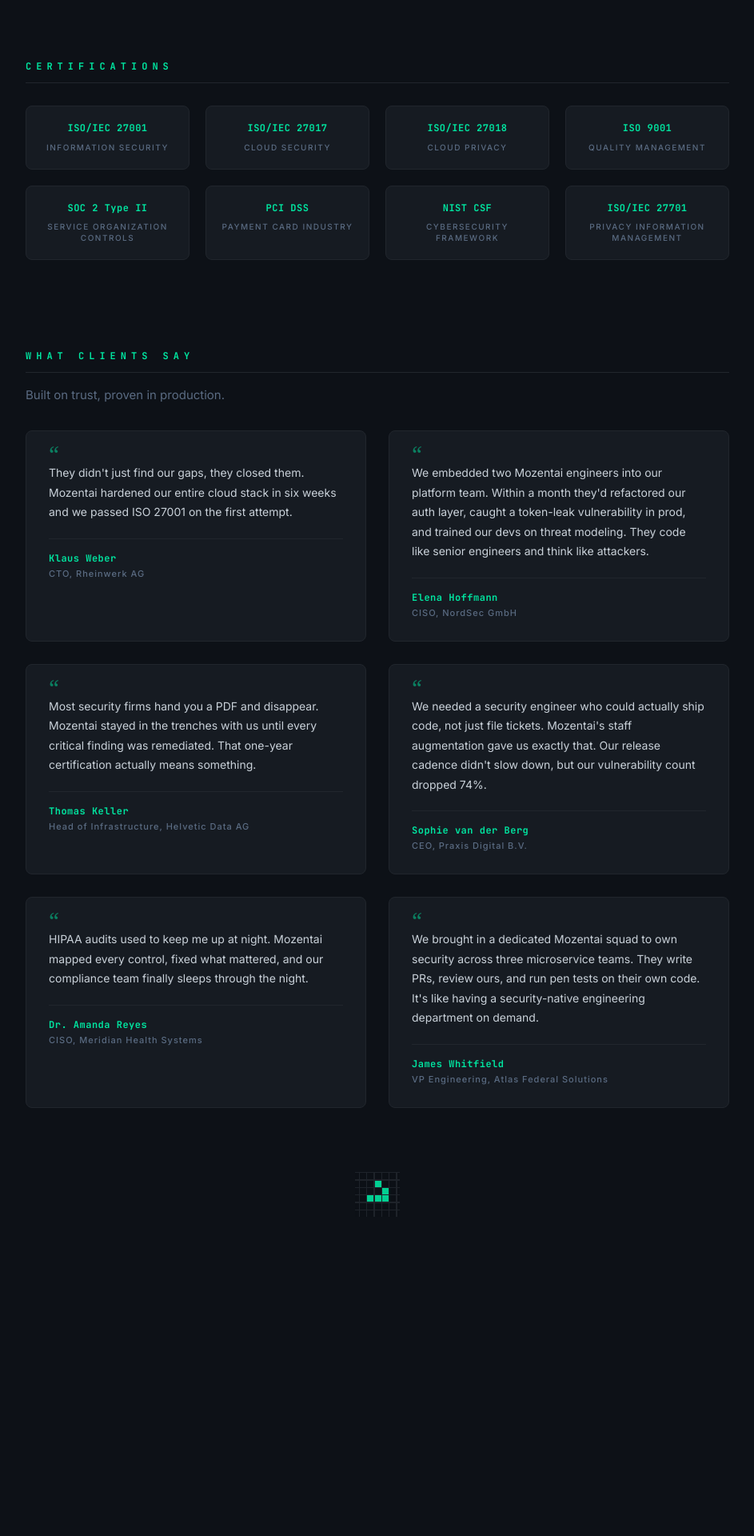
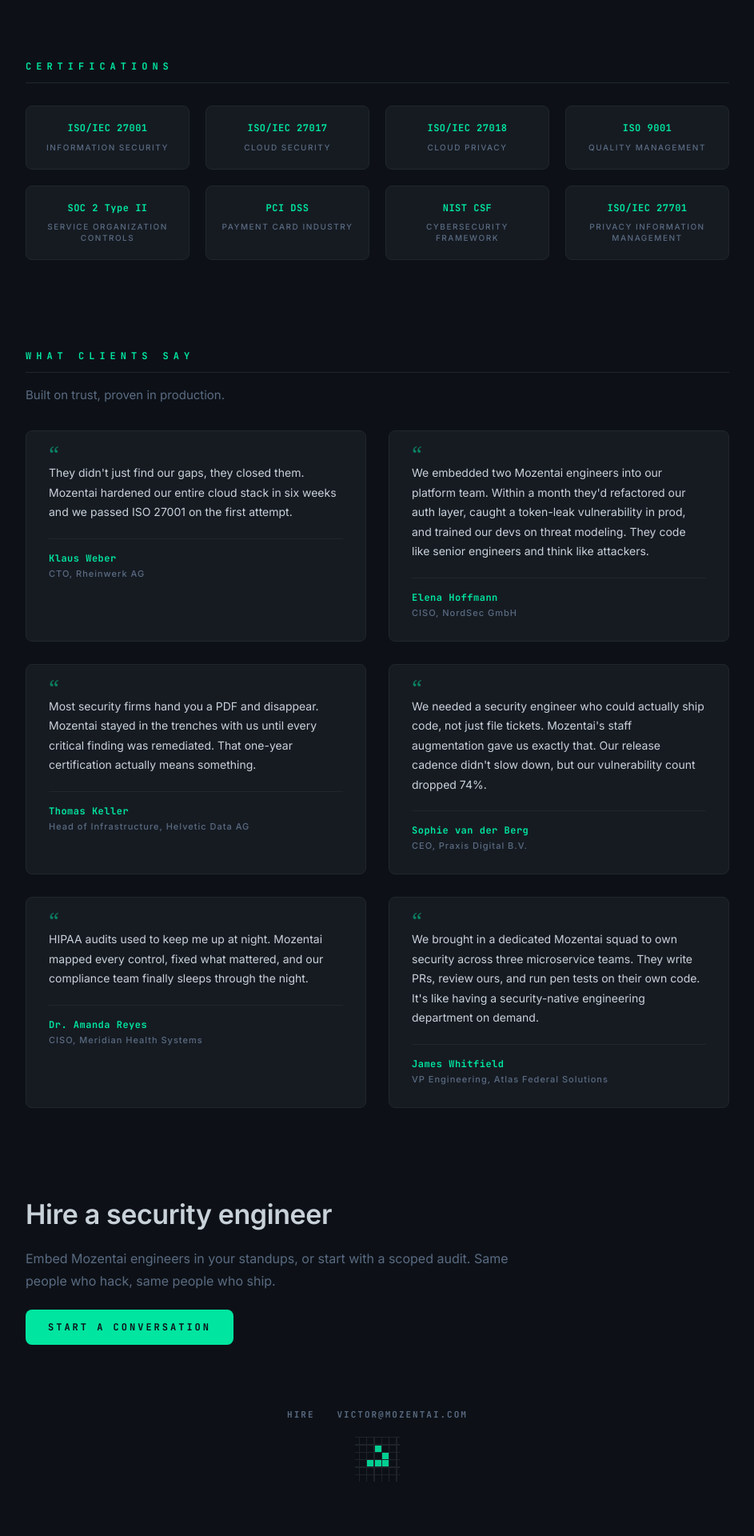
Before and after one commit to Mozentai/mozentai.com, a Jekyll site: the page built from index.md, in a window 1280 px wide. Shown: the part 3114-5034 px from the top of the page at 80% size, without its empty margins (168-1111 px from the left). Built offline with Jekyll 4.4.1, drawn with Linux system fonts in a browser that asks for light colours; before the commit the page ends 4703 px from its top, so only the background shows below that.

Commit message:
Add a hire page that sends inquiries to victor@mozentai.com.
Same engagement models as BairesDev and Inclusion Cloud, with a
form after the pitch instead of a dead-end landing page.

```diff
--- a/_config.yml
+++ b/_config.yml
@@ -1,6 +1,7 @@
 title: Mozentai
 tagline: CyberSec Specialists, Hackers @ Work
 description: Security engineers who write production code. Mozentai audits, hardens, and embeds cybersecurity specialists into your team. Ten years in the market, engineers with 15+ years of experience.
+url: https://mozentai.com
 lang: en-US
 show_downloads: false
 plugins:
--- /dev/null
+++ b/_data/hire.yml
@@ -0,0 +1,25 @@
+email: victor@mozentai.com
+headline: Hire a security engineer
+question: Need an engineer who writes code and thinks like an attacker?
+body: Tell us what you need. Staff augmentation, a dedicated squad, or a scoped project. Your message goes straight to Victor Matos.
+cta: Send message
+direct: Prefer email? Write Victor directly
+submit: Send message
+thanks_title: Message sent
+thanks_body: Victor has your note. He will get back to you.
+home: Back home
+fields:
+  name: Name
+  email: Work email
+  company: Company
+  engagement: How do you want to work?
+  message: What do you need?
+engagements:
+  - Staff Augmentation
+  - Dedicated Team
+  - Project-Based
+  - Not sure yet
+cta_home:
+  headline: Hire a security engineer
+  body: Embed Mozentai engineers in your standups, or start with a scoped audit. Same people who hack, same people who ship.
+  button: Start a conversation
--- /dev/null
+++ b/_includes/hire-cta.html
@@ -0,0 +1,5 @@
+<section class="section hire-cta reveal" id="hire">
+  <h2 class="pitch-question">{{ site.data.hire.cta_home.headline }}</h2>
+  <p class="pitch-body">{{ site.data.hire.cta_home.body }}</p>
+  <a class="btn" href="/hire/">{{ site.data.hire.cta_home.button }}</a>
+</section>
--- a/_layouts/default.html
+++ b/_layouts/default.html
@@ -445,8 +445,50 @@
       }
       .site-footer {
         display: flex;
-        justify-content: center;
+        flex-direction: column;
+        align-items: center;
+        gap: 20px;
         padding: 0 0 64px;
+      }
+      .footer-links {
+        display: flex;
+        gap: 28px;
+      }
+      .footer-links a {
+        font-family: var(--mono);
+        font-size: 11px;
+        font-weight: 700;
+        letter-spacing: 2px;
+        text-transform: uppercase;
+        color: var(--muted);
+        text-decoration: none;
+        border-bottom: 1px solid transparent;
+        transition: color 0.2s, border-color 0.2s;
+      }
+      .footer-links a:hover {
+        color: var(--accent);
+        border-bottom-color: var(--accent);
+      }
+      .btn {
+        display: inline-block;
+        font-family: var(--mono);
+        font-size: 12px;
+        font-weight: 700;
+        letter-spacing: 3px;
+        text-transform: uppercase;
+        color: var(--bg);
+        background: var(--accent);
+        padding: 14px 28px;
+        border-radius: 8px;
+        text-decoration: none;
+        border: none;
+        cursor: pointer;
+        margin-top: 8px;
+        transition: transform 0.2s, box-shadow 0.2s;
+      }
+      .btn:hover {
+        transform: translateY(-1px);
+        box-shadow: 0 8px 24px rgba(0, 229, 160, 0.18);
       }
       .glider {
         width: 56px;
@@ -559,9 +601,14 @@
       {% include clients.html %}
       {% include certifications.html %}
       {% include testimonials.html %}
+      {% include hire-cta.html %}
     </div>
 
     <footer class="site-footer">
+      <nav class="footer-links" aria-label="Site">
+        <a href="/hire/">Hire</a>
+        <a href="mailto:victor@mozentai.com">victor@mozentai.com</a>
+      </nav>
       <picture>
         <source srcset="/assets/glider.png" media="(prefers-reduced-motion: reduce)">
         <img class="glider" src="/assets/glider.gif" alt="Conway glider, the hacker emblem" width="56" height="56">
```
Also changed, not shown: _layouts/inner.html (added, +259 -0 lines), hire/index.md (added, +7 -0 lines), hire/sent.md (added, +7 -0 lines).
